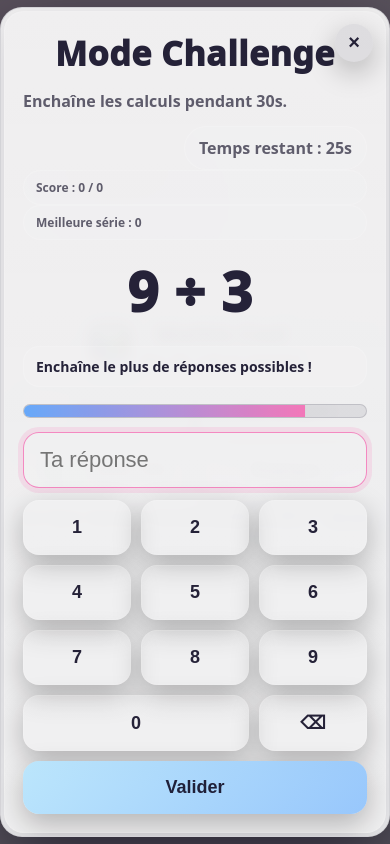
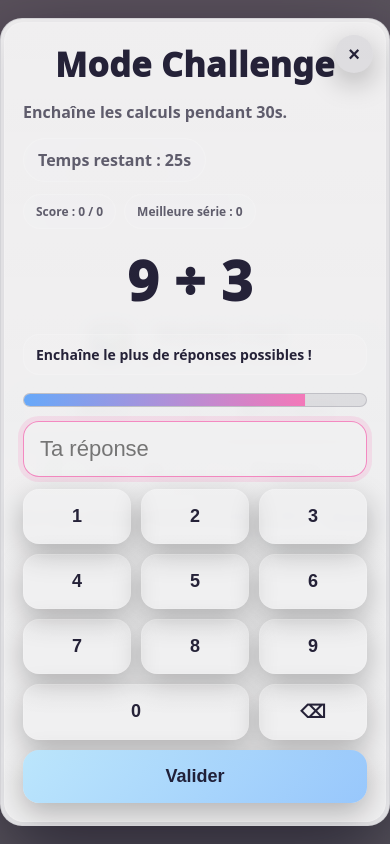
Before and after one commit to fredckl/mathis-cool, a React (Vite) app: page /challenge in a window 390 px wide. Built offline with nearby package versions, Linux system fonts and the light colour scheme.

Commit message:
Restructure Challenge mode status layout with flexbox for better responsive alignment of timer and metrics

```diff
--- a/src/pages/Challenge.jsx
+++ b/src/pages/Challenge.jsx
@@ -277,10 +277,12 @@ export default function ChallengePage() {
               <div className="card-inner grid">
             <div className="kids-big">Mode Challenge</div>
             <div className="sub">Enchaîne les calculs pendant {durationSec}s.</div>
-            <div className="badge-row">
+            <div className="challenge-status">
               <div className="badge session-counter">{timerLabel}</div>
-              <div className="badge">{scoreLabel}</div>
-              <div className="badge">{streakLabel}</div>
+              <div className="challenge-metrics">
+                <div className="badge">{scoreLabel}</div>
+                <div className="badge">{streakLabel}</div>
+              </div>
             </div>
             <div className="question-line">
               <div className="math">{`${currentQuestion.a} ${opSymbol(currentQuestion.op)} ${currentQuestion.b}`}</div>
--- a/src/styles.css
+++ b/src/styles.css
@@ -204,6 +204,20 @@ a {
   color: var(--text);
   font-weight: 900;
   font-size: 12px;
+}
+
+.challenge-status {
+  display: flex;
+  align-items: center;
+  gap: 12px;
+  flex-wrap: wrap;
+  justify-content: space-between;
+}
+
+.challenge-metrics {
+  display: flex;
+  gap: 8px;
+  flex-wrap: wrap;
 }
 
 .session-counter {
```
